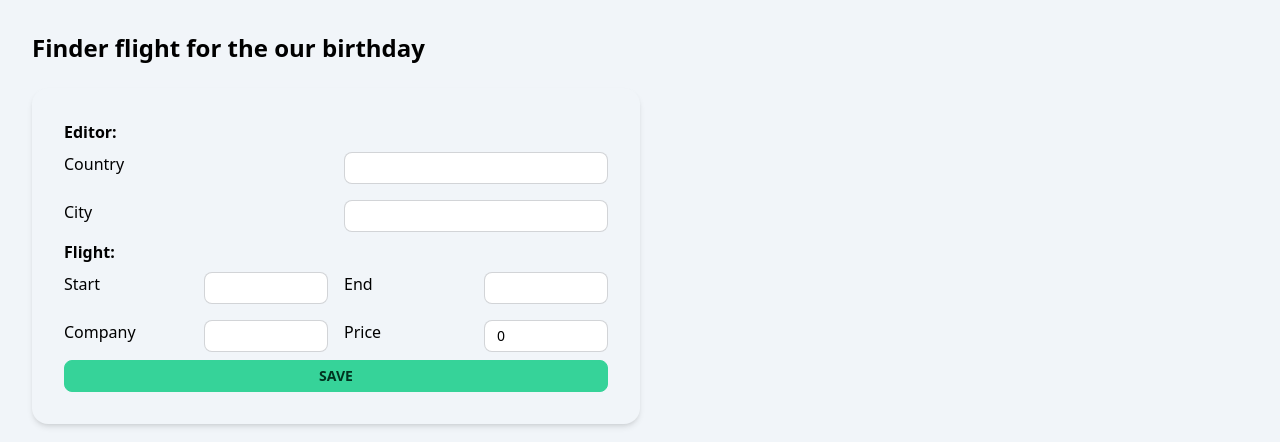
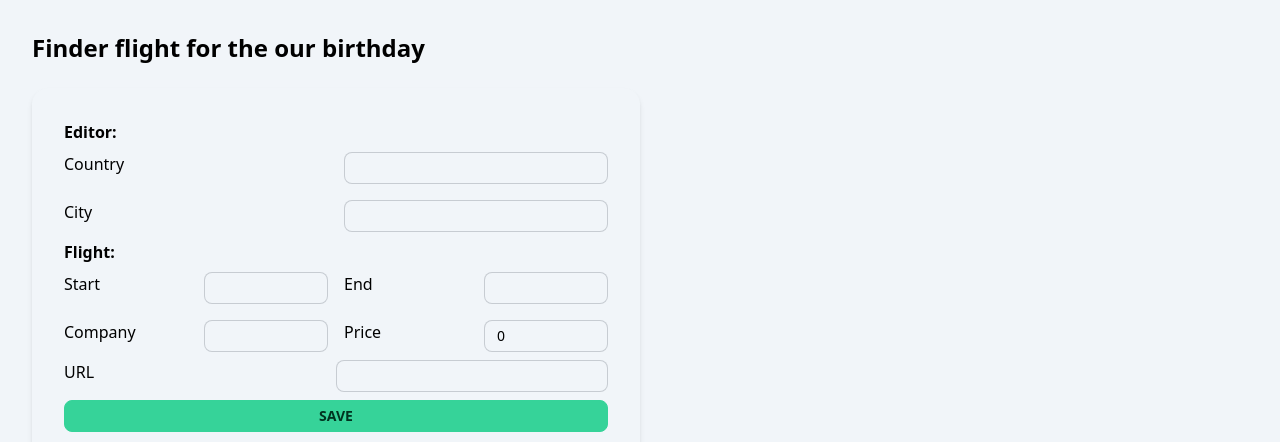
Before and after one commit to Ddzz84/choose_travel, a Next.js app: page / in a window 1280 px wide. Shown: the top 442 px of the page. Built offline with nearby package versions, Linux system fonts and the light colour scheme; no server answers; the database is empty.

Commit message:
add link field

```diff
--- a/components/icons.tsx
+++ b/components/icons.tsx
@@ -57,3 +57,20 @@ export const Trash = () => (
         ></path>
     </svg>
 );
+
+export const LinkFill = () => (
+    <svg
+        width="1em"
+        height="1em"
+        viewBox="0 0 24 24"
+        xmlns="http://www.w3.org/2000/svg"
+    >
+        <g fill="none">
+            <path d="M24 0v24H0V0h24ZM12.593 23.258l-.011.002l-.071.035l-.02.004l-.014-.004l-.071-.035c-.01-.004-.019-.001-.024.005l-.004.01l-.017.428l.005.02l.01.013l.104.074l.015.004l.012-.004l.104-.074l.012-.016l.004-.017l-.017-.427c-.002-.01-.009-.017-.017-.018Zm.265-.113l-.013.002l-.185.093l-.01.01l-.003.011l.018.43l.005.012l.008.007l.201.093c.012.004.023 0 .029-.008l.004-.014l-.034-.614c-.003-.012-.01-.02-.02-.022Zm-.715.002a.023.023 0 0 0-.027.006l-.006.014l-.034.614c0 .012.007.02.017.024l.015-.002l.201-.093l.01-.008l.004-.011l.017-.43l-.003-.012l-.01-.01l-.184-.092Z"></path>
+            <path
+                fill="currentColor"
+                d="m17.303 9.524l3.182 3.182a5.5 5.5 0 1 1-7.778 7.778l-1.06-1.06a1.5 1.5 0 1 1 2.12-2.122l1.062 1.061a2.5 2.5 0 0 0 3.535-3.536l-3.182-3.182a2.5 2.5 0 0 0-2.681-.56c-.162.064-.312.13-.454.196l-.464.217c-.62.28-1.097.4-1.704-.206c-.872-.872-.646-1.677.417-2.41a5.502 5.502 0 0 1 7.007.642Zm-6.01-6.01l1.06 1.06a1.5 1.5 0 0 1-2.12 2.122l-1.061-1.06A2.5 2.5 0 1 0 5.636 9.17l3.182 3.182a2.5 2.5 0 0 0 2.681.56c.162-.064.312-.13.454-.196l.464-.217c.62-.28 1.098-.4 1.704.206c.872.872.646 1.677-.417 2.41a5.502 5.502 0 0 1-7.007-.642l-3.182-3.182a5.5 5.5 0 1 1 7.778-7.778Z"
+            ></path>
+        </g>
+    </svg>
+);
--- a/pages/index.tsx
+++ b/pages/index.tsx
@@ -1,7 +1,13 @@
 import moment, { Moment } from "moment";
 import { useEffect, useState } from "react";
 import DatePicker from "react-datepicker";
-import { FlightDown, FlightUp, Pencil, Trash } from "../components/icons";
+import {
+    FlightDown,
+    FlightUp,
+    LinkFill,
+    Pencil,
+    Trash,
+} from "../components/icons";
 import { Rating } from "../components/componets";
 import { Analytics } from "@vercel/analytics/react";
 
@@ -18,6 +24,7 @@ export interface travelType {
     city: string;
     flight: Partial<flightType>;
     rating?: number;
+    link?: string;
 }
 
 export default function Home() {
@@ -76,7 +83,7 @@ export default function Home() {
     }, [travels]);
     console.log({ travel });
     return (
-        <div className="container mx-auto p-8 bg-slate-100 text-black">
+        <div className="container w-full max-w-full p-8 bg-slate-100 text-black">
             <div className="">
                 <h1 className="text-2xl font-bold">
                     Finder flight for the our birthday
@@ -88,7 +95,7 @@ export default function Home() {
                             <label htmlFor="">Country</label>
                             <input
                                 type="text"
-                                className="input input-bordered w-full input-sm"
+                                className="input input-bordered w-full input-sm bg-slate-100 text-black"
                                 value={travel?.country}
                                 onChange={(e) =>
                                     setTravel({
@@ -100,7 +107,7 @@ export default function Home() {
                             <label htmlFor="">City</label>
                             <input
                                 type="text"
-                                className="input input-bordered w-full input-sm"
+                                className="input input-bordered w-full input-sm bg-slate-100 text-black"
                                 value={travel?.city}
                                 onChange={(e) =>
                                     setTravel({
@@ -114,7 +121,7 @@ export default function Home() {
                         <div className="grid grid-cols-4 gap-4">
                             <label htmlFor="">Start</label>
                             <DatePicker
-                                className="input input-sm w-full input-bordered"
+                                className="input input-sm w-full input-bordered bg-slate-100 text-black"
                                 showTimeSelect
                                 selected={
                                     travel?.flight?.start?.toDate() || null
@@ -133,7 +140,7 @@ export default function Home() {
 
                             <label htmlFor="">End</label>
                             <DatePicker
-                                className="input input-sm w-full input-bordered"
+                                className="input input-sm w-full input-bordered bg-slate-100 text-black"
                                 showTimeSelect
                                 selected={travel?.flight?.end?.toDate() || null}
                                 onChange={(e) =>
@@ -150,7 +157,7 @@ export default function Home() {
                             <label htmlFor="">Company</label>
                             <input
                                 type="text"
-                                className="input input-bordered w-full input-sm"
+                                className="input input-bordered w-full input-sm bg-slate-100 text-black"
                                 value={travel?.flight?.company}
                                 onChange={(e) =>
                                     setTravel({
@@ -165,7 +172,7 @@ export default function Home() {
                             <label htmlFor="">Price</label>
                             <input
                                 type="number"
-                                className="input input-bordered w-full input-sm"
+                                className="input input-bordered w-full input-sm bg-slate-100 text-black"
                                 value={travel?.flight?.price}
                                 onChange={(e) =>
                                     setTravel({
@@ -174,6 +181,20 @@ export default function Home() {
                                             ...(travel?.flight || {}),
                                             price: parseFloat(e.target.value),
                                         },
+                                    })
+                                }
+                            />
+                        </div>
+                        <div className="grid grid-cols-2">
+                            <label>URL</label>
+                            <input
+                                type="text"
+                                className="input input-bordered w-full input-sm bg-slate-100 text-black"
+                                value={travel?.link}
+                                onChange={(e) =>
+                                    setTravel({
+                                        ...(travel || {}),
+                                        link: e.target.value,
                                     })
                                 }
                             />
@@ -313,6 +334,7 @@ const ListTravels: React.FC<{
                                         {t.flight.end?.format("HH:mm")}
                                     </span>
                                 </div>
+                                <div className="flex justify-between">
                                     <Rating
                                         name={`r_${i}`}
                                         value={t.rating || 1}
@@ -326,6 +348,14 @@ const ListTravels: React.FC<{
                                             ]);
                                         }}
                                     />
+                                    <a
+                                        className="btn link btn-xs btn-circle"
+                                        target="_blank"
+                                        href={t.link}
+                                    >
+                                        <LinkFill />
+                                    </a>
+                                </div>
                             </div>
                         </div>
                     ))}
```
Lines whose indentation alone changed are shown as unchanged.
